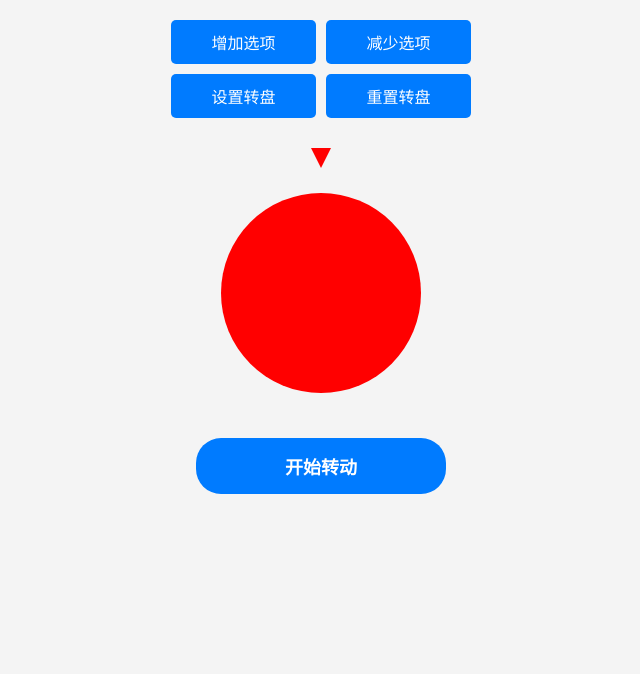
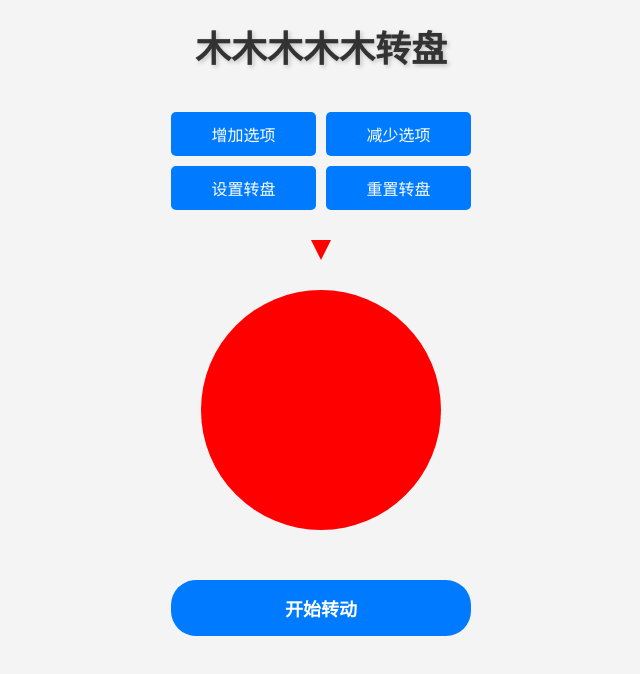
Before and after one commit to qibaijin/dice, a plain HTML site: page index.html in a window 1280 px wide. Shown: the whole page, without its empty margins (319-959 px from the left). Drawn offline with Linux system fonts and the light colour scheme.

Commit message:
Update index.html

```diff
--- a/index.html
+++ b/index.html
@@ -4,7 +4,7 @@
 <head>
     <meta charset="UTF-8">
     <meta name="viewport" content="width=device-width, initial-scale=1.0">
-    <title>我们的自定义转盘</title>
+    <title>秋宝的选择转盘</title>
     <style>
         body {
             font-family: Arial, sans-serif;
@@ -16,6 +16,16 @@
             margin: 0;
             background-color: #f4f4f4;
             overflow-y: auto;
+        }
+
+        /* 标题样式 */
+        #title {
+            font-size: 36px;
+            font-weight: bold;
+            color: #333;
+            text-shadow: 2px 2px 4px rgba(0, 0, 0, 0.2);
+            margin: 20px 0;
+            text-align: center;
         }
 
         #input-container {
@@ -89,8 +99,8 @@
         }
 
         #wheel {
-            width: 250px;
-            height: 250px;
+            width: 300px;
+            height: 300px;
             position: relative;
         }
 
@@ -127,6 +137,10 @@
         }
 
         @media (max-width: 480px) {
+            #title {
+                font-size: 28px; /* 小屏幕下标题字体缩小 */
+            }
+
             #wheel {
                 width: 200px;
                 height: 200px;
@@ -149,6 +163,9 @@
 </head>
 
 <body>
+    <!-- 标题 -->
+    <h1 id="title">木木木木木转盘</h1>
+
     <div id="input-container">
         <div id="options-container">
             <!-- 动态生成的输入框会放在这里 -->
```
